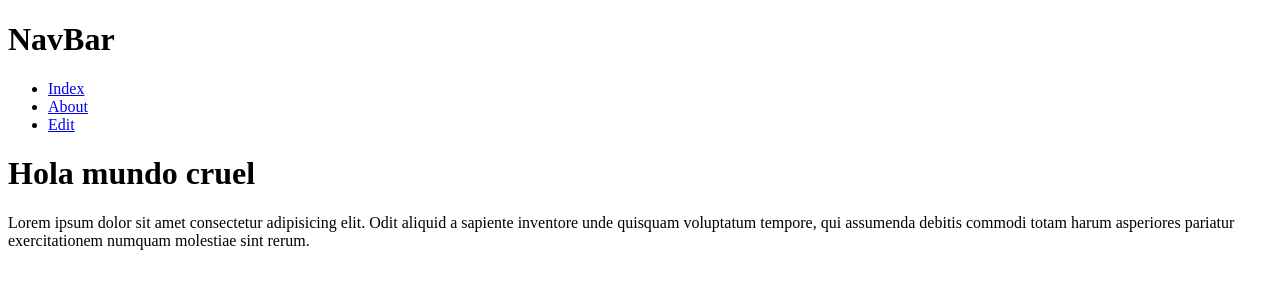
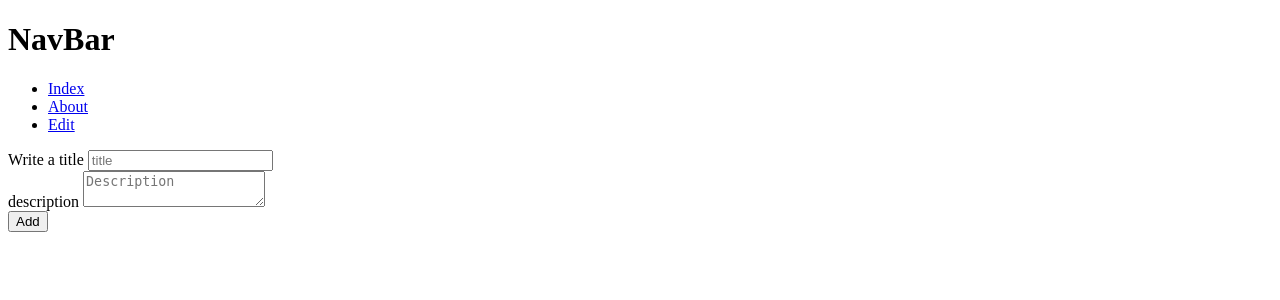
Before and after one commit to RaulOrtiz99/TaskNotesCrud, a Node server app: page / in a window 1280 px wide. Shown: the top 300 px of the page. Run offline with Node 20, Linux system fonts and the light colour scheme; some libraries are stand-ins or nearby versions.

Commit message:
configurando las plantillas y agregando una ruta post al server

```diff
--- a/src/app.js
+++ b/src/app.js
@@ -2,6 +2,7 @@ import express from "express"; // esto es para poder usar express
 import indexRoutes from "./routes/index.routes"; //esta es la importacion del enrutador
 import {create} from "express-handlebars"; // este es el motor de plantillas para poder usarlo desde el backend
 import path from "path"; //esto es para los directorios
+import morgan from 'morgan';
 
 const app = express(); //esto es par usar express
 
@@ -17,6 +18,9 @@ const exphbs = create({
 
   app.engine(".hbs", exphbs.engine);
 
+  //middlewares
+  app.use(morgan('dev'));
+
 
 //routes
 
--- a/src/routes/index.routes.js
+++ b/src/routes/index.routes.js
@@ -3,17 +3,22 @@ const router = Router();
 
 //RUTAS
 
-router.get("/", (req, res) => { //ruta raiz
-  res.render('index')
+router.get("/", (req, res) => {
+  //ruta raiz
+  res.render("index");
 });
 
-router.get("/about",(req,res)=>{ //ruta about
-    res.render('about')
+router.post("/tasks/add", (req, res) => {//esto es un metodo post y  sirve para enviar al server informacion
+  res.send("Agregando tarea");
 });
 
-router.get("/edit",(req,res)=>{
-  res.render("edit")
+router.get("/about", (req, res) => {
+  //ruta about
+  res.render("about");
 });
 
+router.get("/edit", (req, res) => {
+  res.render("edit");
+});
 
 export default router;
--- a/src/views/index.hbs
+++ b/src/views/index.hbs
@@ -1,2 +1,14 @@
-<h1>Hola mundo cruel</h1>
-<p>Lorem ipsum dolor sit amet consectetur adipisicing elit. Odit aliquid a sapiente inventore unde quisquam voluptatum tempore, qui assumenda debitis commodi totam harum asperiores pariatur exercitationem numquam molestiae sint rerum.</p>
+
+
+<form action="/tasks/add" method="POST">
+    <div>
+        <label for="title">Write a title</label>
+    <input type="text" name="title" placeholder="title" id="title">
+    </div>
+   <div>
+        <label for="description">description</label>
+    <textarea name="description" placeholder="Description" id="description"></textarea>
+   </div>
+
+   <button>Add</button>
+</form>
```
Also changed, not shown: src/models/Task.js (+9 -2 lines).
